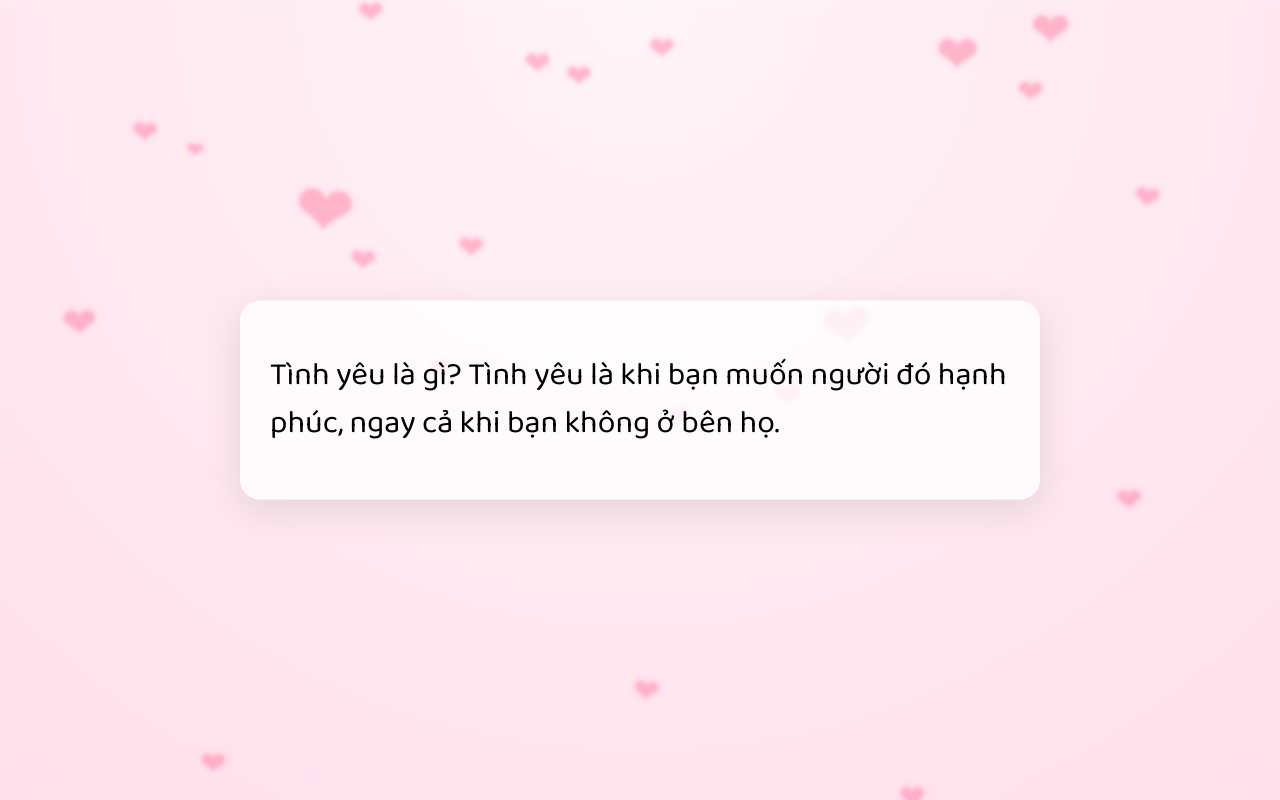
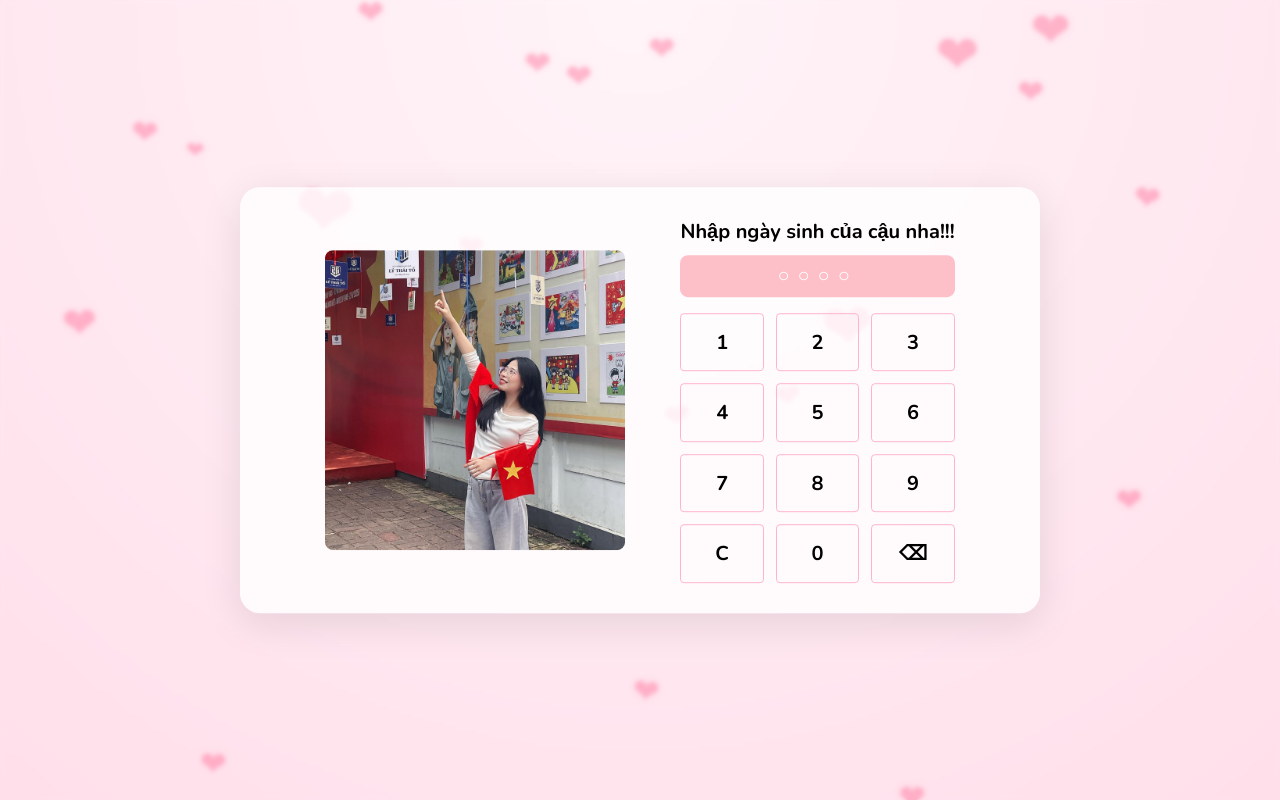
Before and after one commit to VDTien19/hpbd_hun, a React (Vite) app: page / in a window 1280 px wide. Built offline with nearby package versions, Linux system fonts and the light colour scheme.

Commit message:
logic handler Home page

```diff
--- a/src/pages/Home/Home.jsx
+++ b/src/pages/Home/Home.jsx
@@ -1,11 +1,94 @@
-import { useState } from "react";
+import { useState, useEffect } from 'react';
+import { useNavigate } from 'react-router-dom';
+
+import styles from './Home.module.scss';
+import Keypad from '@/components/Keypad';
+import PasswordDisplay from '@/components/PasswordDisplay';
+import CharacterImage from '@/components/CharacterImage';
 
 function Home() {
+    const navigate = useNavigate();
+
+    const [password, setPassword] = useState('');
+    const [status, setStatus] = useState('idle');
+
+    const CORRECT_PASSWORD = '0000';
+
+    useEffect(() => {
+        if (password.length !== 4) {
+            return;
+        }
+
+        // Đã nhập đủ password → bắt đầu loading
+        setStatus('loading');
+
+        const timer = setTimeout(() => {
+            if (password === CORRECT_PASSWORD) {
+                // Đúng → chuyển trang
+                navigate('/wishes');
+            } else {
+                // Sai → hiện lỗi
+                setStatus('error');
+            }
+        }, 1000);
+
+        return () => clearTimeout(timer);
+    }, [password, navigate]);
+
+    const error =
+        status === 'error'
+            ? 'Chưa đúng gòiiiii ní ơi 🥺'
+            : '';
+
+    const loading = status === 'loading';
+
+    const handleKeypadClick = (item) => {
+        // Đang loading thì không cho nhập
+        if (status === 'loading') {
+            return;
+        }
+
+        switch (item.action) {
+            case 'number':
+                setPassword((prev) => {
+                    if (prev.length >= 4) {
+                        return prev;
+                    }
+
+                    return prev + item.value;
+                });
+                break;
+
+            case 'clear':
+                setPassword('');
+                setStatus('idle');
+                break;
+
+            case 'backspace':
+                setPassword((prev) => prev.slice(0, -1));
+                setStatus('idle');
+                break;
+
+            default:
+                break;
+        }
+    };
 
     return (
-        <h1 className="">
-            Tình yêu là gì? Tình yêu là khi bạn muốn người đó hạnh phúc, ngay cả khi bạn không ở bên họ.
-        </h1>
+        <div className={styles.wrapper}>
+            <div className={styles.content}>
+                <CharacterImage status={status} />
+                <div className={styles.passKey}>
+                    <PasswordDisplay
+                        password={password}
+                        error={error}
+                        loading={loading}
+                    />
+
+                    <Keypad onClick={handleKeypadClick} />
+                </div>
+            </div>
+        </div>
     );
 }
 
--- a/src/pages/Home/Home.module.scss
+++ b/src/pages/Home/Home.module.scss
@@ -0,0 +1,48 @@
+.btnOl {
+    background-color: var(--primary-color);
+
+    &:hover {
+        background-color: var(--secondary-color);
+        // outline: 1.5px solid var(--primary-color);
+        // color: var(--white);
+        transition: background-color 0.6s ease;
+    }
+}
+
+// .wrapper {
+//     display: flex;
+//     // flex-direction: column;
+//     align-items: center;
+//     justify-content: center;
+//     width: 100%;
+//     height: 100%;
+// }
+
+.wrapper {
+    width: 100%;
+    // min-height: 100vh;
+
+    display: flex;
+    align-items: center;
+    justify-content: center;
+}
+
+.content {
+    width: 100%;
+    // max-width: 740px;
+
+    display: flex;
+    align-items: center;
+    justify-content: space-evenly;
+}
+
+@media (max-width: 576px) {
+    .content {
+        display: flex;
+        flex-direction: column;
+
+        .passKey {
+            width: 100%;
+        }
+    }
+}
```
